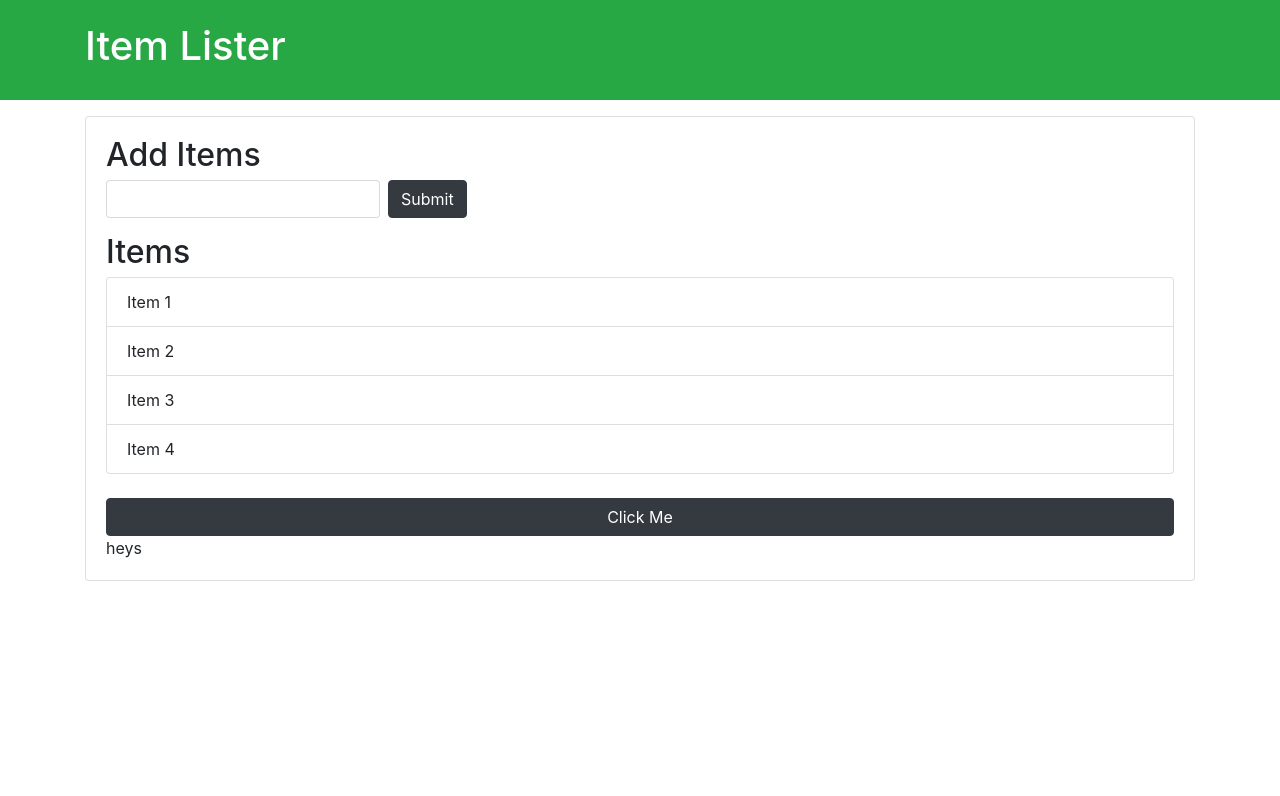
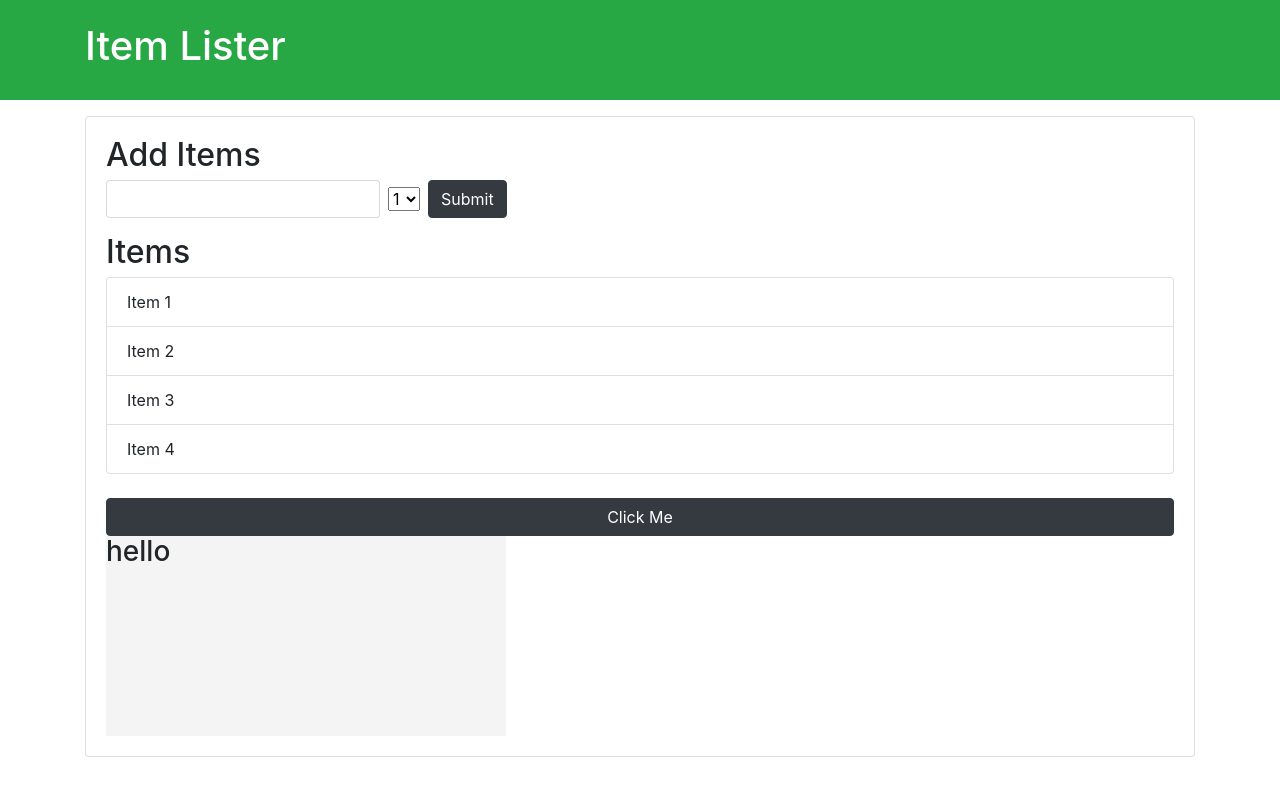
Before and after one commit to EmanuelDajti/JavaScript-DOM-Manipulation, a plain HTML site: page index.html in a window 1280 px wide. Drawn offline with nearby package versions, Linux system fonts and the light colour scheme.

Commit message:
Add Commit

```diff
--- a/dom.js
+++ b/dom.js
@@ -208,3 +208,49 @@ function buttonclick(e) {
 }
 
 */
+
+var button = document.getElementById('button');
+var box = document.getElementById('box');
+
+//button.addEventListener('click', runEvent);
+//button.addEventListener('dblclick', runEvent);
+//button.addEventListener('mousedown', runEvent);
+//button.addEventListener('mouseup', runEvent);
+
+//box.addEventListener('mouseenter', runEvent);
+//box.addEventListener('mouseleave', runEvent);
+
+//box.addEventListener('mouseover', runEvent);
+//box.addEventListener('mouseout', runEvent);
+
+//box.addEventListener('mousemove', runEvent);
+/*
+var itemInput = document.querySelector('input[type="text"]');
+var form = document.querySelector('form');
+var select = document.querySelector('select');
+
+select.addEventListener('change', runEvent);
+
+//itemInput.addEventListener('keydown', runEvent);
+
+//itemInput.addEventListener('focus', runEvent);
+// itemInput.addEventListener('blur', runEvent);
+
+//itemInput.addEventListener('cut', runEvent);
+//itemInput.addEventListener('paste', runEvent);
+
+form.addEventListener('submit', runEvent);
+
+
+function runEvent(e) {
+    e.preventDefault();
+    console.log('Event Type: '+e.type);
+   // console.log(e.target.value);
+   // document.getElementById('output').innerHTML = '<h3>'+e.target.value+'</h3>';
+   // output.innerHTML = '<h3>MouseX: '+e.offsetX+'</h3><h3>MouseY: '+e.offsetY+'</h3>';
+   //box.style.backgroundColor = "rgb("+e.offsetX+", "+e.offsetY+", 40)";
+   // document.body.style.backgroundColor =  "rgb("+e.offsetX+", "+e.offsetY+", 40)";
+
+}
+
+*/
--- a/index.html
+++ b/index.html
@@ -19,6 +19,11 @@
     <h2 class="title">Add Items</h2>
     <form class="form-inline mb-3">
       <input type="text" class="form-control mr-2">
+      <select class="form-inline mr-2">
+        <option value="1">1</option>
+        <option value="2">2</option>
+        <option value="3">3</option>
+      </select>
       <input type="submit" class="btn btn-dark" value="Submit">
     </form>
     <h2 class="title">Items</h2>
@@ -35,7 +40,9 @@
     <button class="btn btn-dark btn-block" id="button">
     Click Me
     </button>
-    <span>heys</span>
+  <div style="width: 400px; height: 200px; background: #f4f4f4" id="box">
+  <h3>hello</h3>
+  </div>
    </div>
   </div>
 
```
